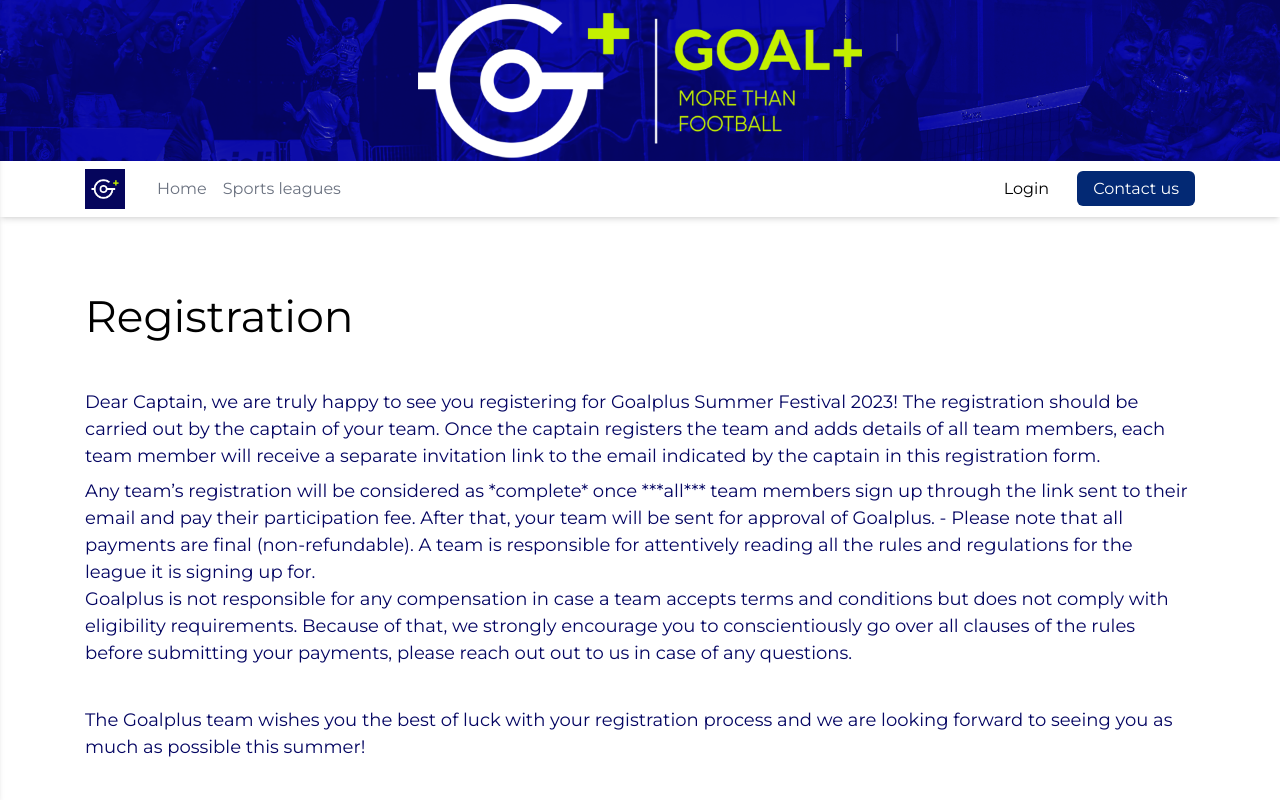
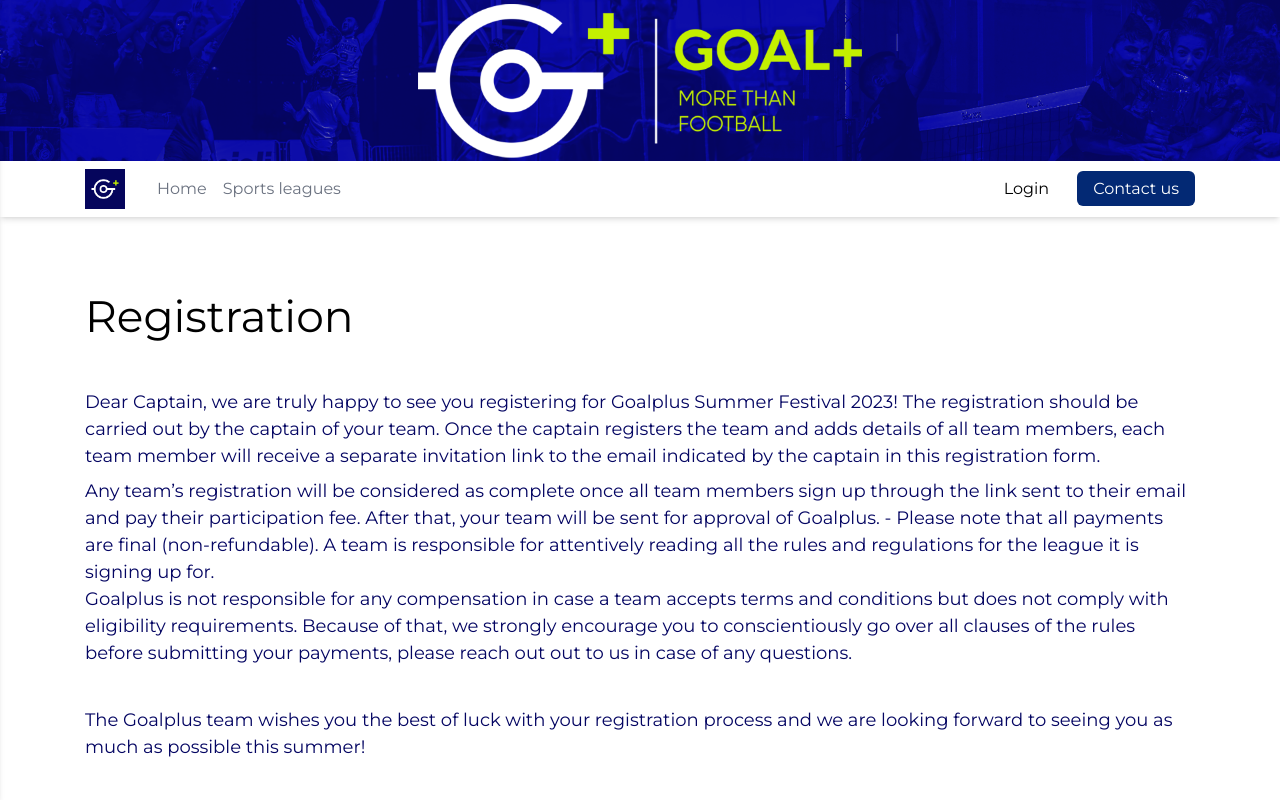
Before and after one commit to nasirmovlamov/goalplus, a Next.js app: page /register in a window 1280 px wide. Shown: the top 800 px of the page. Built offline with nearby package versions, Linux system fonts and the light colour scheme.

Commit message:
fix : terms and conditions

```diff
--- a/src/pages/register.tsx
+++ b/src/pages/register.tsx
@@ -264,8 +264,8 @@ export default function Register(props: Props) {
           registration form.
         </p>
         <p className="w-full text-[18px] pb-10 text-[#040562]">
-          Any team’s registration will be considered as *complete* once
-          ***all*** team members sign up through the link sent to their email
+          Any team’s registration will be considered as complete once
+          all team members sign up through the link sent to their email
           and pay their participation fee. After that, your team will be sent
           for approval of Goalplus. - Please note that all payments are final
           (non-refundable). A team is responsible for attentively reading all
@@ -446,7 +446,7 @@ export default function Register(props: Props) {
             </span>
             <span className="text-blue-500 ">
               <a
-                href="https://drive.google.com/file/d/1usSgTWpAIXbljkpUYtSxzwynmswxtOpV/view?usp=share_link"
+                href="https://drive.google.com/file/d/1usSgTWpAIXbljkpUYtSxzwynmswxtOpV/view"
                 className="text-blue-500 underline"
               >
                 Soccer U16 terms and conditions
@@ -454,7 +454,7 @@ export default function Register(props: Props) {
             </span>
             <span className="text-blue-500 ">
               <a
-                href="https://drive.google.com/file/d/1RDBjV4KPOxxdzTFdzVmNxKheotMjrevW/view?usp=share_link"
+                href="https://drive.google.com/file/d/1RDBjV4KPOxxdzTFdzVmNxKheotMjrevW/view"
                 className="text-blue-500 underline"
               >
                 Soccer U18 terms and conditions
```
